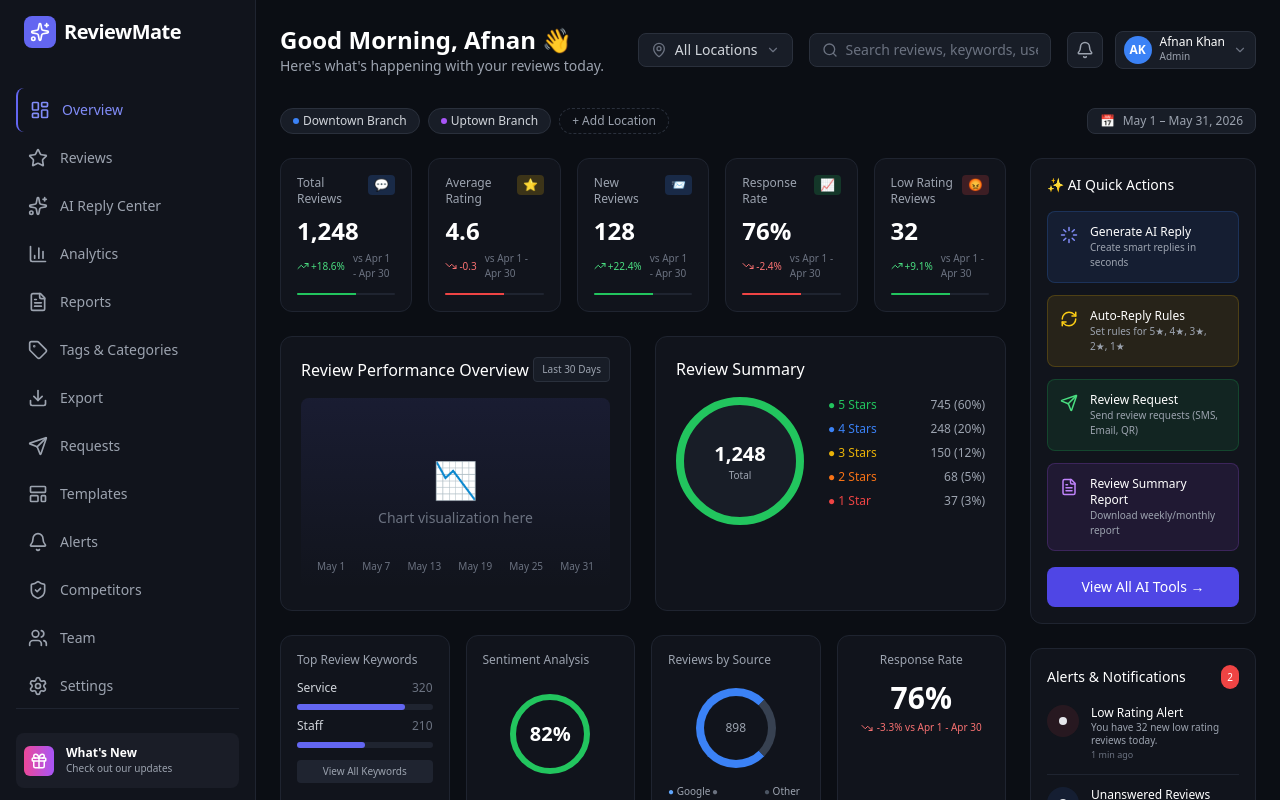
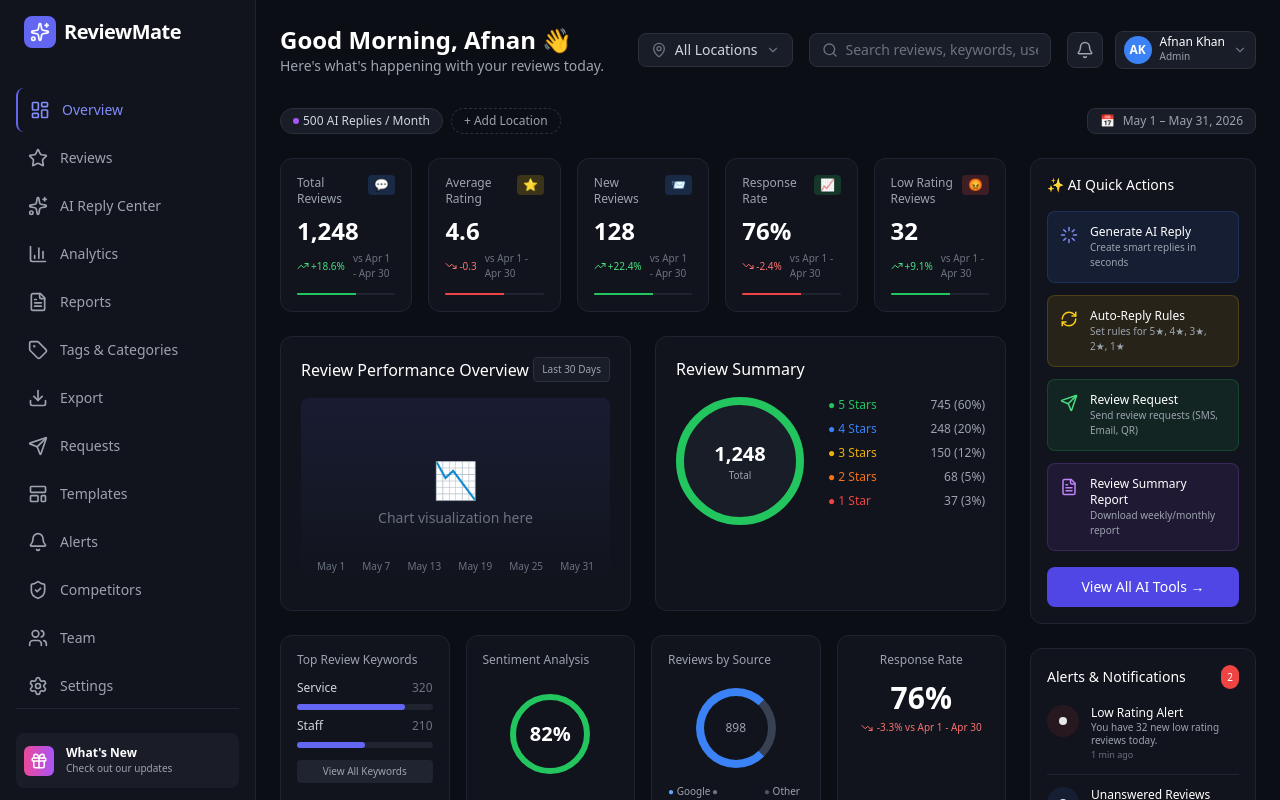
Before and after one commit to afnankhan123456/reviewreply-ai, a Next.js app: page /plans/standard/dashboard in a window 1280 px wide. Built offline with nearby package versions, Linux system fonts and the light colour scheme.

Commit message:
Update page.tsx

```diff
--- a/app/plans/standard/dashboard/page.tsx
+++ b/app/plans/standard/dashboard/page.tsx
@@ -4,7 +4,7 @@ import React from 'react';
 import {
   Search, Bell, User, ChevronDown, Download, MapPin,
   RefreshCw, MessageSquare, FileText, CheckCircle, TrendingUp, TrendingDown,
-  Send // <--- YAHAN IMPORT ADD KAR DIYA HAI. AB BUILD NAHI TOOTEGA.
+  Send
 } from 'lucide-react';
 
 export default function DashboardPage() {
@@ -57,17 +57,20 @@ export default function DashboardPage() {
         </div>
       </header>
 
-      {/* Filter Chips */}
+      {/* Filter Chips - UPDATED */}
       <div className="flex flex-wrap items-center gap-2 mb-6">
+
+        {/* NEW CARD: 500 AI Replies / Month (Bada card, same style as location chips) */}
         <span className="px-3 py-1 bg-[#181D27] border border-[#2A303C] rounded-full text-xs text-gray-300 flex items-center gap-1">
-          <span className="w-1.5 h-1.5 bg-blue-500 rounded-full"></span> Downtown Branch
+          <span className="w-1.5 h-1.5 bg-purple-500 rounded-full"></span> 500 AI Replies / Month
         </span>
-        <span className="px-3 py-1 bg-[#181D27] border border-[#2A303C] rounded-full text-xs text-gray-300 flex items-center gap-1">
-          <span className="w-1.5 h-1.5 bg-purple-500 rounded-full"></span> Uptown Branch
-        </span>
+
+        {/* + Add Location remains */}
         <button className="px-3 py-1 border border-dashed border-[#2A303C] rounded-full text-xs text-gray-400 hover:border-gray-300">
           + Add Location
         </button>
+
+        {/* Date picker remains */}
         <div className="ml-auto flex items-center gap-2 text-xs text-gray-400 bg-[#181D27] px-3 py-1 rounded-lg border border-[#2A303C]">
           <span>📅</span> May 1 – May 31, 2026
         </div>
```
